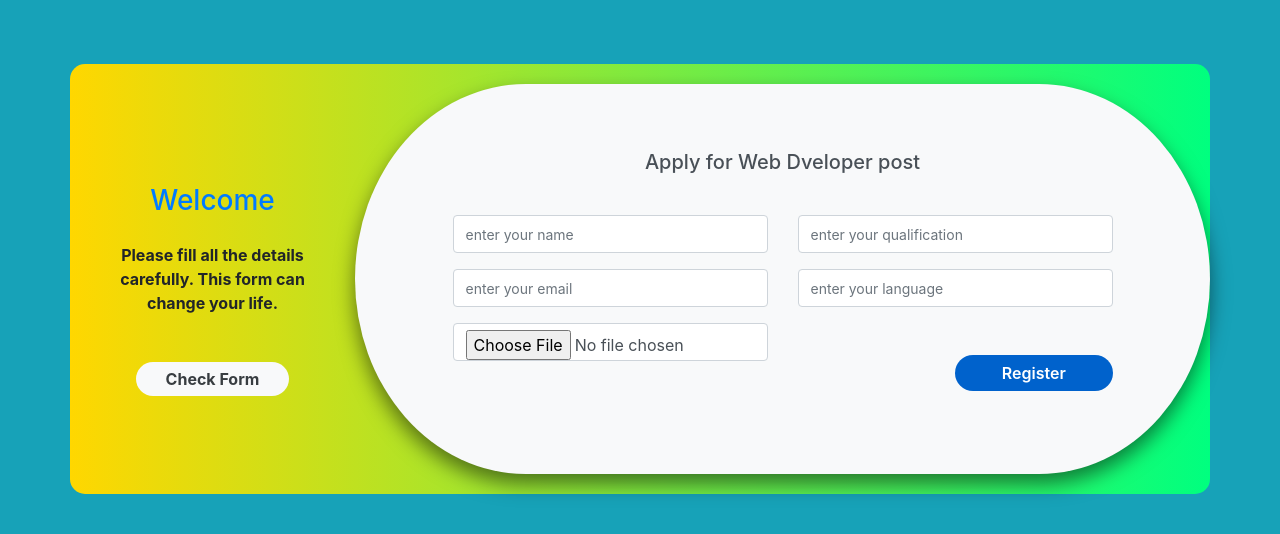
After one commit to rabikrishnayadav/php, a PHP site: page /crud/reg_with_img.php in a window 1280 px wide. The commit adds this page. Shown: the top 534 px of the page. Run offline with PHP 8.4, Linux system fonts and the light colour scheme.

Commit message:
image upload in CRUD

```diff
--- /dev/null
+++ b/crud/reg_with_img.php
@@ -0,0 +1,54 @@
+<!DOCTYPE html>
+<html>
+<head>
+	<meta charset="utf-8">
+	<meta name="viewport" content="width=device-width, initial-scale=1">
+	<title>Registration Form</title>
+	<?php include 'links.php' ?>
+</head>
+<body class="bg-info">
+<div class="container register">
+	<div class="row">
+		<div class="col-md-3 register-left" align="center">
+			<h3 class="text-primary" style="margin-top:100px;">Welcome</h3>
+			<p class="font-weight-bold">Please fill all the details carefully. This form can change your life.</p>
+			<a href="display_with_img.php" class="btn">Check Form</a><br>
+		</div>
+		<div class="col-md-9 register-right">
+			<div class="tab-content" id="myTabContent">
+				<div class="tab-pane show active" id="home" role="tabpane1" aria-labelledby="home-tab">
+					<h3 class="register-heading">Apply for Web
+					Dveloper post</h3>
+					<form action="upload.php" method="post" enctype="multipart/form-data">
+						<div class="row register-form">
+							<div class="col-md-6">
+								<div class="form-group">
+									<input type="text" name="username" placeholder="enter your name" class="form-control" value="" required>
+								</div>
+								<div class="form-group">
+									<input type="email" name="email" placeholder="enter your email" class="form-control" value="" required>
+								</div>
+								<div class="form-group">
+									<input type="file" name="photo" class="form-control" value="" required>
+								</div>
+							</div>
+							<div class="col-md-6">
+								<div class="form-group">
+									<input type="text" name="degree" placeholder="enter your qualification" class="form-control" value="" required>
+								</div>
+								<div class="form-group">
+									<input type="text" name="lang" placeholder="enter your language" class="form-control" value="" required>
+								</div>
+								<div class="form-group">
+									<input type="submit" name="submit" class="btnRegister" value="Register" required>
+								</div>
+							</div>
+						</div>
+					</form>
+				</div>
+			</div>
+		</div>
+	</div>
+</div>
+</body>
+</html>
--- a/crud/register.php
+++ b/crud/register.php
@@ -27,7 +27,7 @@
 				border-top-left-radius: 65px; border-bottom-left-radius: 65px; margin-top:30px;">
 				<div class="tab-content" id="myTabContent">
 					<div class="tab-pane fade show active text-center" id="home" role="tabpane1" aria-labelledby="home-tab" style="padding:50px;">
-						<h3 class="register-heading">Apply for Web Developer Post</h3>
+						<h3>Apply for Web Developer Post</h3>
 						<form action="#" method="Post" onsubmit="return validation()">
 							<div>
 								<input type="text" name="name" placeholder="enter your name*" class="input1">&nbsp;&nbsp;&nbsp;&nbsp;&nbsp;
--- a/css/mystyle.css
+++ b/css/mystyle.css
@@ -5,26 +5,30 @@ box-sizing: border-box;
 }
 .main-div{
 width: 100%;
-height: 100vh;
+height: auto;
+background: -webkit-linear-gradient(left, gold, green);
 display: flex;
 flex-direction: column;
 justify-content: center;
+align-items: center;
 }
 .center-div{
 width: 90%;
-height: 80vh;
-background: -webkit-linear-gradient(left, #5dade2 , #00c6ff);
-padding: 20px 0 0 0;
+height: auto;
+background: -webkit-linear-gradient(left, red, orange);
+padding: 0 0 0 0;
+margin: 50px;
 box-shadow: 0 10px 20px 0 rgba(0, 0, 0, 0.3);
 border-radius: 10px;
-margin: auto;
+/* margin: auto; */
 }
 table{
+margin: 50px;
 border-collapse: collapse;
 background-color: white;
 box-shadow: 0 10px 20px 0 rgba(0, 0, 0, 0.3);
-border-radius: 10px;
-margin: auto;
+border-radius: 30px;
+/* margin: auto; */
 }
 th,td{
 border: 1px solid #f2f2f2;
@@ -79,3 +83,83 @@ padding: 0 14px;
 	background-color: #ea4335!important;
 	color: white!important;
 }
+.register{
+	margin-top: 5%;
+	padding: 20px;
+	background: -webkit-linear-gradient(left, gold, springgreen);
+	border-radius: 15px;
+
+}
+.register-left a{
+	text-decoration: none;
+	border: none;
+	border-radius: 1.5rem;
+	padding: 2%;
+	width: 60%;
+	background: #f8f9fa;
+	font-weight: bold;
+	color: #383d41;
+	margin: auto;
+	cursor: pointer;
+}
+.register-right{
+	background: #f8f9fa;
+	border-top-left-radius: 20% 50%;
+	border-bottom-left-radius: 20% 50%;
+	border-top-right-radius: 20% 50%;
+	border-bottom-right-radius: 20% 50%;
+	box-shadow: 0 10px 20px 0 rgba(0, 0, 0, 0.5);
+}
+.register-left img{
+	margin-top: 15%;
+	margin-bottom: 5%;
+	width: 55%;
+	-webkit-animation: mover 2s infinite alternate;
+	animation: mover 1s infinite alternate;
+}
+@-webkit-keyframes mover{
+	0% {transform: translateY(0);}
+	100% {transform: translateY(-20px);}
+}
+@keyframes mover {
+	0% {transform: translateY(0);}
+	100% {transform: translateY(-20px);}
+}
+.register-left p{
+	font-weight: lighter;
+	padding: 12%;
+	margin-top: -5%;
+}
+.register .register-form{
+	padding: 10%;
+	margin-top: 10%;
+}
+.btnRegister{
+	float: right;
+	margin-top: 10%;
+	border: none;
+	border-radius: 1.5rem;
+	padding: 2%;
+	background: #0062cc;
+	color: #fff;
+	font-weight: 600;
+	width: 50%;
+	cursor: pointer;
+}
+.register .nav-tabs .nav-link:hover{
+	border: none;
+}
+.register .nav-tabs .nav-link.active{
+	width: 100%;
+	color: #0062cc;
+}
+.register-heading{
+	font-size: 20px;
+	text-align: center;
+	margin-top: 8%;
+	margin-bottom: -15%;
+	color: #495057;
+}
+::placeholder{
+	font-size: 14px;
+}
```
Also changed, not shown: crud/delete.php (+22 -0 lines), crud/display_with_img.php (added, +57 -0 lines), crud/upload.php (added, +40 -0 lines), crud/profile_image/WhatsApp Image 2021-02-19 at 12.58.59 AM.jpeg (added), 2 other files.
